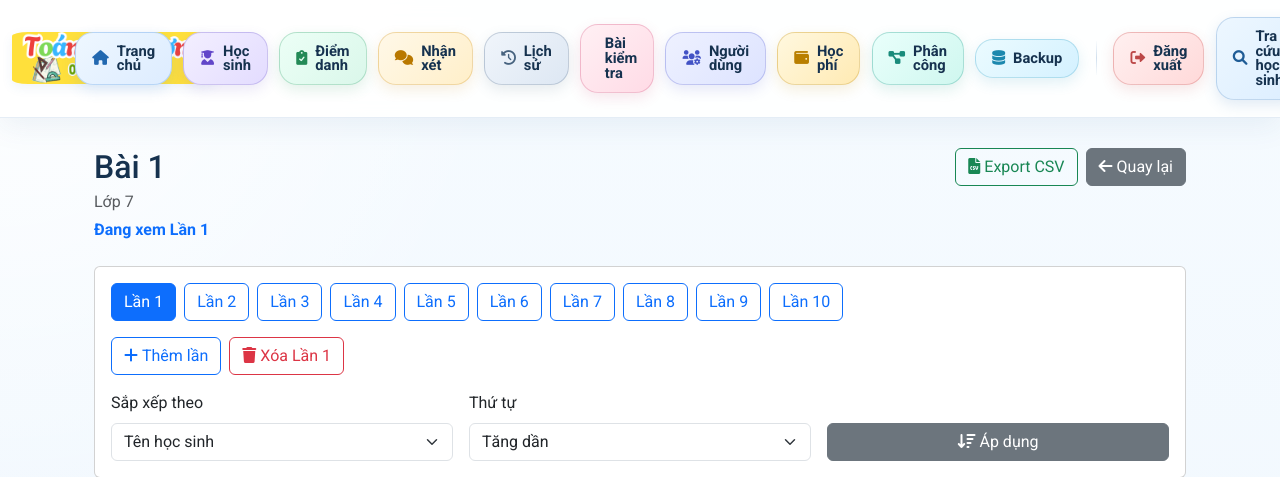
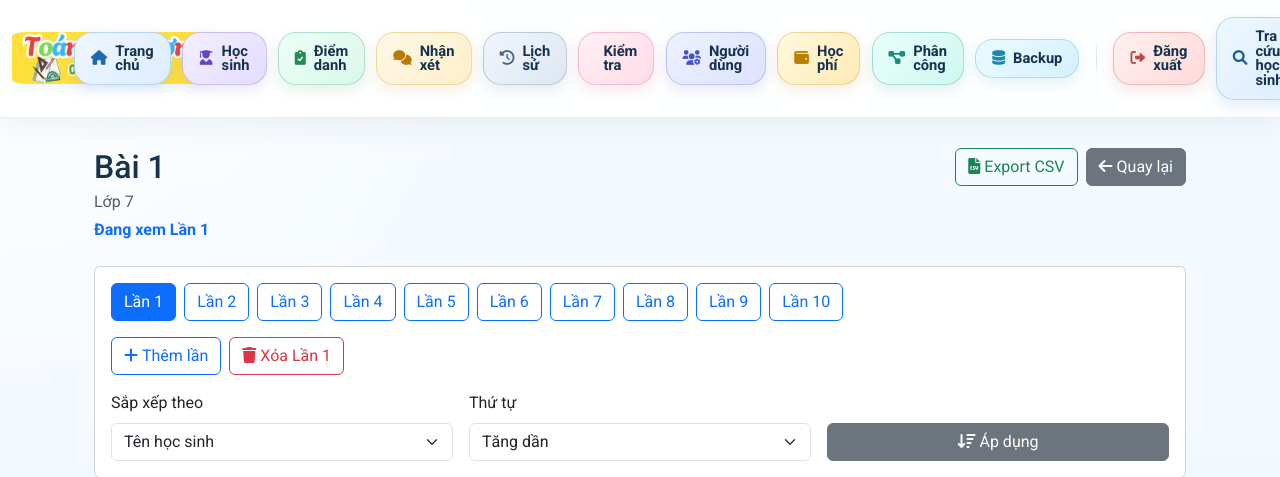
Before and after one commit to thiennv57/attendance_system_tienganh, a Flask app: page /tests/1 in a window 1280 px wide. Shown: the top 477 px of the page. Run offline with Flask 3, Linux system fonts and the light colour scheme; a user stored in the database is signed in.

Commit message:
Edit code base.html

```diff
--- a/templates/base.html
+++ b/templates/base.html
@@ -44,7 +44,7 @@
                         <a class="app-nav__link app-nav__link--slate" href="{{ url_for('attendance_history') }}"><i class="fas fa-clock-rotate-left"></i><span>Lịch sử</span></a>
                     </li>
                     <li class="nav-item">
-                        <a class="app-nav__link app-nav__link--rose" href="{{ url_for('test_management') }}"><i class="fas fa-file-pen"></i><span>Bài kiểm tra</span></a>
+                        <a class="app-nav__link app-nav__link--rose" href="{{ url_for('test_management') }}"><i class="fas fa-file-pen"></i><span>Kiểm tra</span></a>
                     </li>
                     {% endif %}
                     {% if current_user.role == 'admin' %}
```
